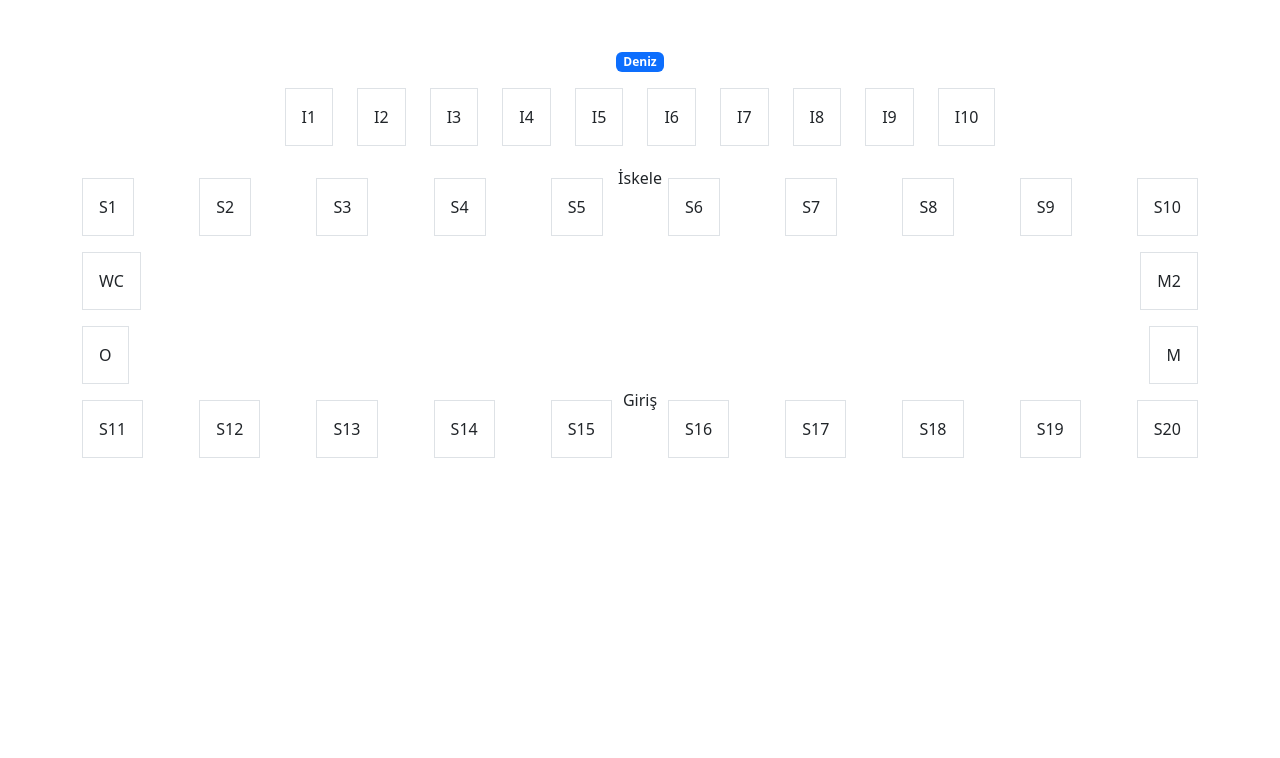
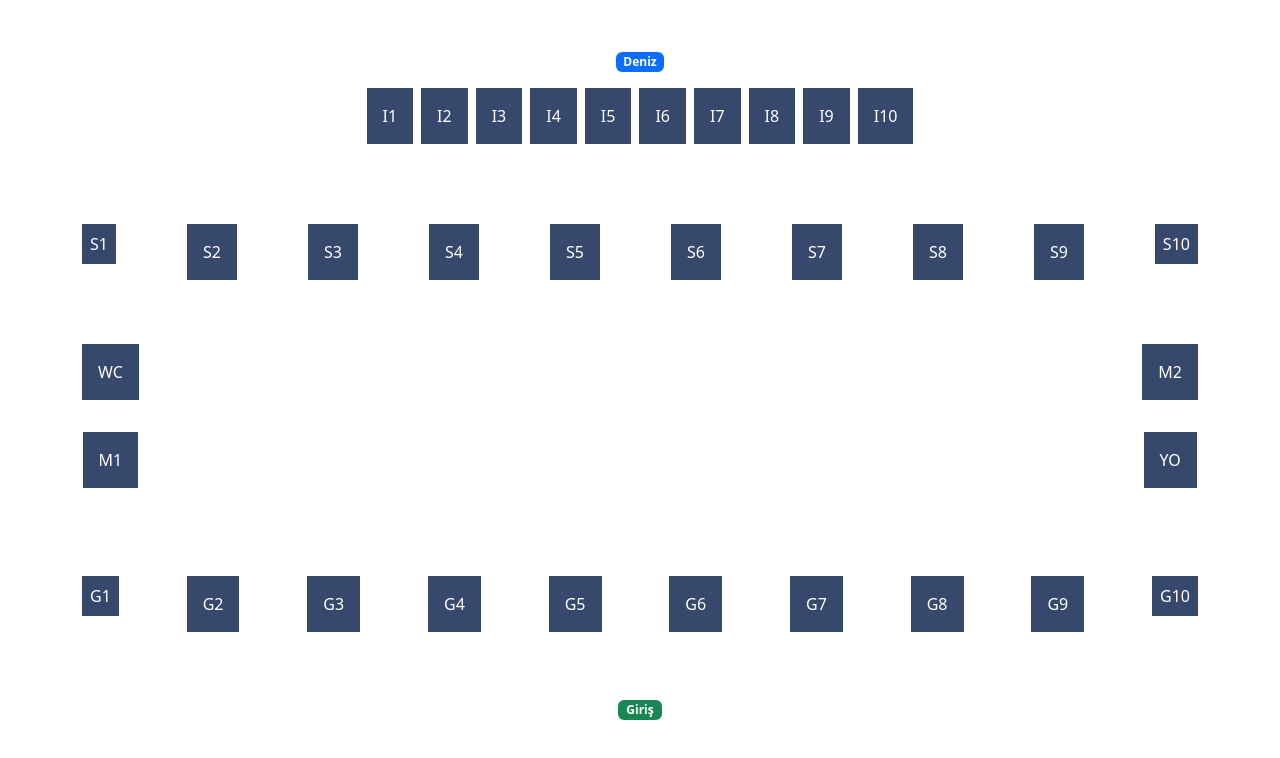
Before and after one commit to AdmOzk/restaurant-managment-mega, a Vue app: page /SeatPlan in a window 1280 px wide. Shown: the top 758 px of the page. Built offline with nearby package versions, Linux system fonts and the light colour scheme.

Commit message:
seatPlanSetteled

```diff
--- a/src/components/SeatPlan/SeatPlan.css
+++ b/src/components/SeatPlan/SeatPlan.css
@@ -1,3 +1,8 @@
 .SeatPlan {
     /* CSS  */
   }
+
+  .seat-box {
+    background-color: #36486b; /* Lacivert renk */
+    color: white; /* Metin rengi */
+  }
--- a/src/components/SeatPlan/SeatPlan.html
+++ b/src/components/SeatPlan/SeatPlan.html
@@ -1,4 +1,4 @@
-<div class="container mt-5 position-relative">
+<div class="container mt-5">
   <!-- Deniz Row -->
   <div class="row justify-content-center mb-3">
     <div class="col-12 text-center">
@@ -7,38 +7,39 @@
   </div>
 
   <!-- I1 to I10 Row -->
-  <div class="row justify-content-center mb-3">
+  <div class="row justify-content-center mb-3 g-2">
     <div class="col-auto">
-      <div class="border p-3">I1</div>
+      <div class="seat-box p-3 text-center">I1</div>
     </div>
     <div class="col-auto">
-      <div class="border p-3">I2</div>
+      <div class="seat-box p-3 text-center">I2</div>
     </div>
     <div class="col-auto">
-      <div class="border p-3">I3</div>
+      <div class="seat-box p-3 text-center">I3</div>
     </div>
     <div class="col-auto">
-      <div class="border p-3">I4</div>
+      <div class="seat-box p-3 text-center">I4</div>
     </div>
     <div class="col-auto">
-      <div class="border p-3">I5</div>
+      <div class="seat-box p-3 text-center">I5</div>
     </div>
     <div class="col-auto">
-      <div class="border p-3">I6</div>
+      <div class="seat-box p-3 text-center">I6</div>
     </div>
     <div class="col-auto">
-      <div class="border p-3">I7</div>
+      <div class="seat-box p-3 text-center">I7</div>
     </div>
     <div class="col-auto">
-      <div class="border p-3">I8</div>
+      <div class="seat-box p-3 text-center">I8</div>
     </div>
     <div class="col-auto">
-      <div class="border p-3">I9</div>
+      <div class="seat-box p-3 text-center">I9</div>
     </div>
     <div class="col-auto">
-      <div class="border p-3">I10</div>
+      <div class="seat-box p-3 text-center">I10</div>
     </div>
   </div>
+  <br><br>
 
   <!-- Separator Row -->
   <div class="row justify-content-center mb-3">
@@ -48,102 +49,95 @@
   </div>
 
   <!-- S1 to S10 Row -->
-  <div class="row justify-content-between mb-3 position-relative">
+  <div class="row justify-content-between mb-3 g-1">
     <div class="col-auto">
-      <div class="border p-3">S1</div>
+      <div class="seat-box p-2 text-center">S1</div>
     </div>
     <div class="col-auto">
-      <div class="border p-3">S2</div>
+      <div class="seat-box p-3 text-center">S2</div>
     </div>
     <div class="col-auto">
-      <div class="border p-3">S3</div>
+      <div class="seat-box p-3 text-center">S3</div>
     </div>
     <div class="col-auto">
-      <div class="border p-3">S4</div>
+      <div class="seat-box p-3 text-center">S4</div>
     </div>
     <div class="col-auto">
-      <div class="border p-3">S5</div>
-    </div>
-
-    <!-- İskele (sabitlenmiş) -->
-    <div class="position-absolute start-50 translate-middle text-center">
-      <div class="p-3">İskele</div>
-    </div>
-
-    <div class="col-auto">
-      <div class="border p-3">S6</div>
+      <div class="seat-box p-3 text-center">S5</div>
     </div>
     <div class="col-auto">
-      <div class="border p-3">S7</div>
+      <div class="seat-box p-3 text-center">S6</div>
     </div>
     <div class="col-auto">
-      <div class="border p-3">S8</div>
+      <div class="seat-box p-3 text-center">S7</div>
     </div>
     <div class="col-auto">
-      <div class="border p-3">S9</div>
+      <div class="seat-box p-3 text-center">S8</div>
     </div>
     <div class="col-auto">
-      <div class="border p-3">S10</div>
+      <div class="seat-box p-3 text-center">S9</div>
+    </div>
+    <div class="col-auto">
+      <div class="seat-box p-2 text-center">S10</div>
     </div>
   </div>
 
-  <!-- WC ve M2 Row (S10 ve S20 arasında) -->
+  <!-- WC ve M2 Row (Sağ ve Sol Orta) -->
+  <br><br>
   <div class="row justify-content-between mb-3">
-    <div class="col-auto">
-      <div class="border p-3">WC</div> <!-- WC kutusu -->
+    <div class="col-auto d-flex flex-column align-items-center">
+      <div class="seat-box p-3 text-center mb-2">WC</div> <!-- WC kutusu -->
+      <br>
+      <div class="seat-box p-3 text-center">M1</div> <!-- O kutusu -->
     </div>
-    <div class="col-auto">
-      <div class="border p-3">M2</div> <!-- M2 kutusu -->
+    <br>
+    <div class="col-auto d-flex flex-column align-items-center">
+      <div class="seat-box p-3 text-center mb-2">M2</div> <!-- M2 kutusu -->
+      <br>
+      <div class="seat-box p-3 text-center">YO</div> <!-- M kutusu -->
     </div>
   </div>
+  <br>
 
-  <!-- O ve M Row -->
-  <div class="row justify-content-between mb-3">
-    <div class="col-auto">
-      <div class="border p-3">O</div> <!-- O kutusu -->
+  <br><br>
+    <!-- S1 to S10 Row -->
+    <div class="row justify-content-between mb-3 g-1">
+      <div class="col-auto">
+        <div class="seat-box p-2 text-center">G1</div>
+      </div>
+      <div class="col-auto">
+        <div class="seat-box p-3 text-center">G2</div>
+      </div>
+      <div class="col-auto">
+        <div class="seat-box p-3 text-center">G3</div>
+      </div>
+      <div class="col-auto">
+        <div class="seat-box p-3 text-center">G4</div>
+      </div>
+      <div class="col-auto">
+        <div class="seat-box p-3 text-center">G5</div>
+      </div>
+      <div class="col-auto">
+        <div class="seat-box p-3 text-center">G6</div>
+      </div>
+      <div class="col-auto">
+        <div class="seat-box p-3 text-center">G7</div>
+      </div>
+      <div class="col-auto">
+        <div class="seat-box p-3 text-center">G8</div>
+      </div>
+      <div class="col-auto">
+        <div class="seat-box p-3 text-center">G9</div>
+      </div>
+      <div class="col-auto">
+        <div class="seat-box p-2 text-center">G10</div>
+      </div>
     </div>
-    <div class="col-auto">
-      <div class="border p-3">M</div> <!-- M kutusu -->
-    </div>
-  </div>
+</div>
 
-  <!-- S11 to S20 Row -->
-  <div class="row justify-content-between mb-3 position-relative">
-    <div class="col-auto">
-      <div class="border p-3">S11</div>
-    </div>
-    <div class="col-auto">
-      <div class="border p-3">S12</div>
-    </div>
-    <div class="col-auto">
-      <div class="border p-3">S13</div>
-    </div>
-    <div class="col-auto">
-      <div class="border p-3">S14</div>
-    </div>
-    <div class="col-auto">
-      <div class="border p-3">S15</div>
-    </div>
-
-    <!-- Giriş (sabitlenmiş) -->
-    <div class="position-absolute start-50 translate-middle text-center">
-      <div class="p-3">Giriş</div>
-    </div>
-
-    <div class="col-auto">
-      <div class="border p-3">S16</div>
-    </div>
-    <div class="col-auto">
-      <div class="border p-3">S17</div>
-    </div>
-    <div class="col-auto">
-      <div class="border p-3">S18</div>
-    </div>
-    <div class="col-auto">
-      <div class="border p-3">S19</div>
-    </div>
-    <div class="col-auto">
-      <div class="border p-3">S20</div>
-    </div>
+<br><br>
+<div class="row justify-content-center mb-3">
+  <div class="col-12 text-center">
+    <span class="badge bg-success">Giriş</span>
   </div>
 </div>
```
